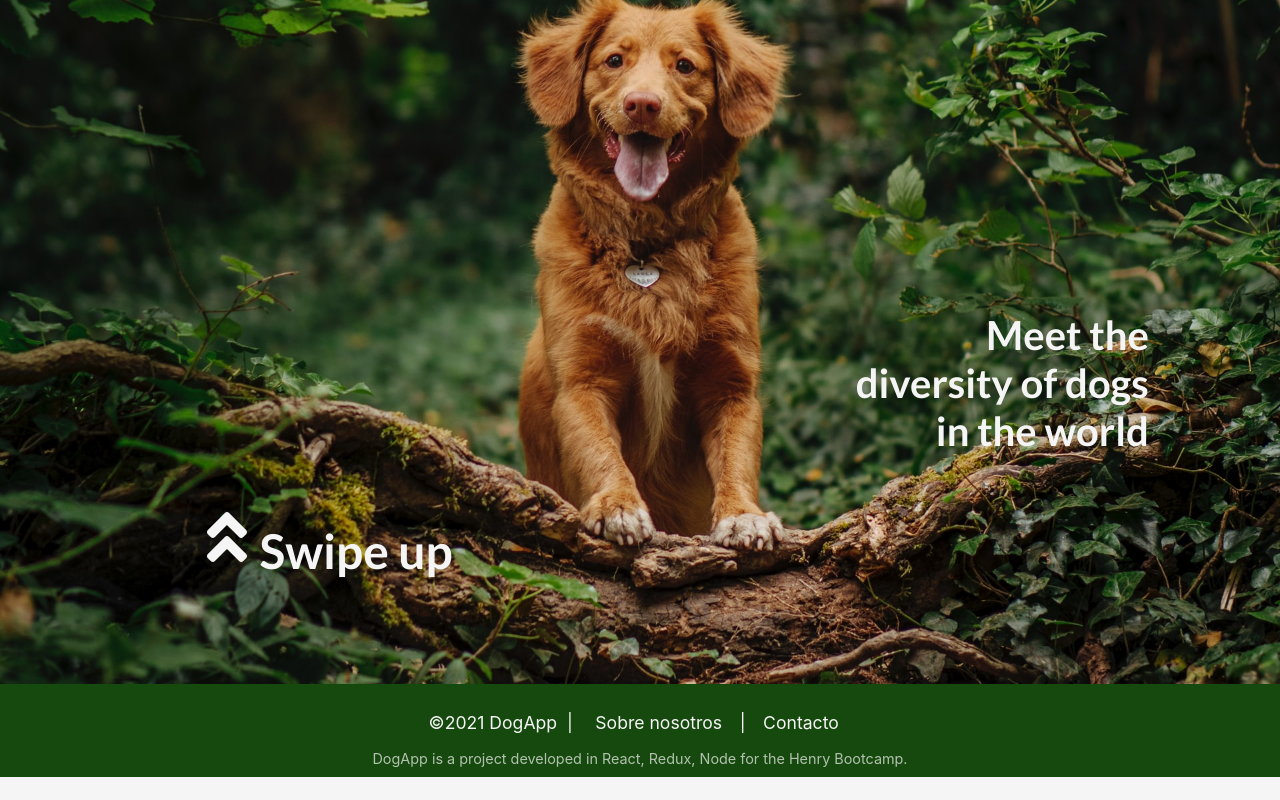
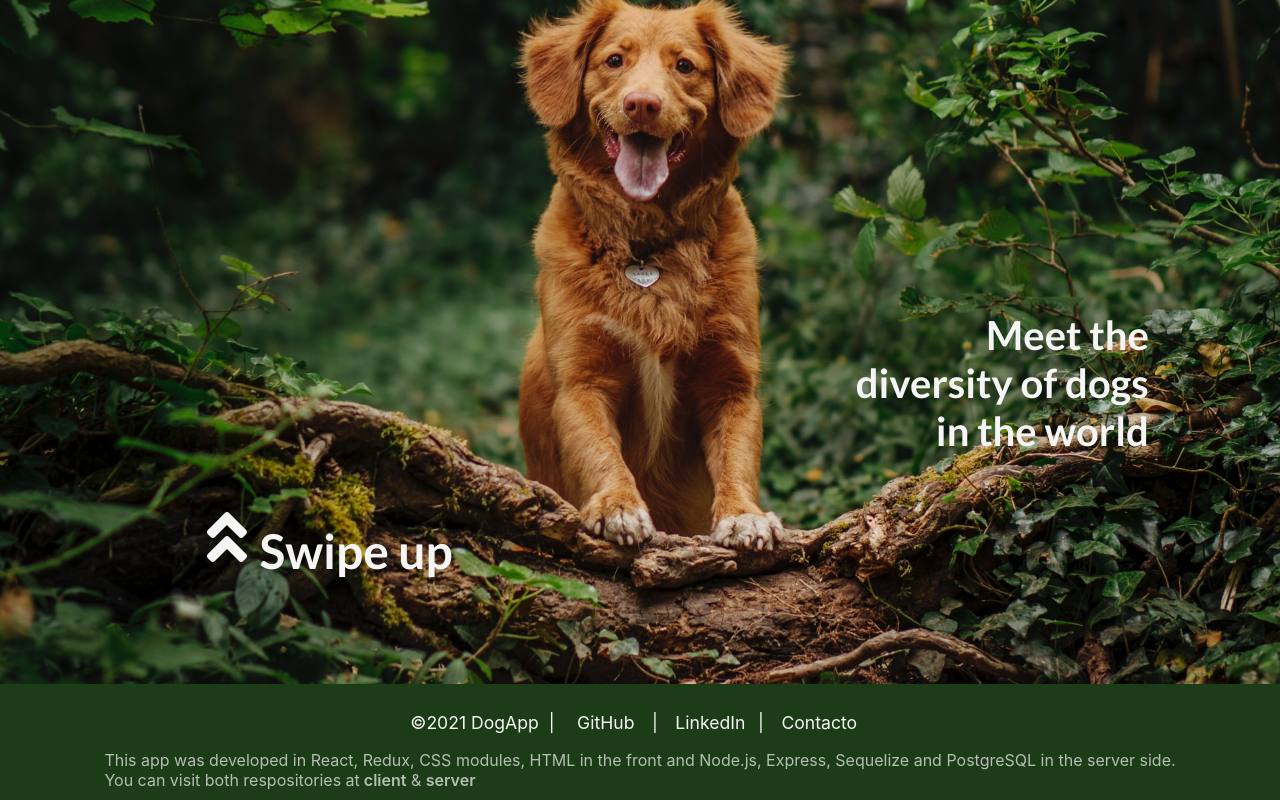
Before and after one commit to maguilococo/DogApp_client, a React (Create React App) app: page / in a window 1280 px wide. Shown: the part 310-1110 px from the top of the page. Before the commit the page ends 1087 px from the top, so only its background shows below. Built offline with nearby package versions, Linux system fonts and the light colour scheme; no server answers.

Commit message:
fixes styles

```diff
--- a/src/components/Cards/index.js
+++ b/src/components/Cards/index.js
@@ -4,14 +4,19 @@ import { getAllBreeds } from '../../actions/index';
 import DogCard from '../DogCard';
 import Pagination from '../Pagination';
 import s from './index.module.css';
+import load from '../../img/loading.svg'
 
 function Cards({ breeds, filters, filter_temp, getAllBreeds }) {
 
+  const [loading, setLoading] = useState(true);
 
   useEffect(() => {
     // If not breeds fill the global state
-    display().length < 1 && getAllBreeds();
+    if (display().length < 1) {
+      getAllBreeds();
+    }
   },[]) // eslint-disable-line
+
 
   /* This function will let us know which array to display
     --> breeds redux state / ---> new array filtered */
@@ -84,12 +89,17 @@ function Cards({ breeds, filters, filter_temp, getAllBreeds }) {
   // Function to move page
   const paginate = (pageNumber) => setCurrentPage(pageNumber);
 
+  useEffect(() => {
+    currentDogs.length > 1 && setLoading(false);
+  },[currentDogs])
+
   // In cards component we display all dog cards passing the necessary information
   // Also, we render the pagination, sending by params the data to change page and display numbers
   return (
       <div className={s.main}>
         <div className={s.gallery}>
-          {display().length < 1? <h2>No breed matches the search</h2>: currentDogs.map(e => (
+          {loading ? <img src={load} alt='spinner' /> :
+           currentDogs.map(e => (
               <DogCard
                 id = {e.id}
                 name = {e.name}
@@ -100,6 +110,7 @@ function Cards({ breeds, filters, filter_temp, getAllBreeds }) {
               />
             ))
         }
+        {(display().length < 1 && !loading) &&  <h2>No breed matches the search</h2>}
         </div>
         <Pagination
           dogsPerPage = {dogsPerPage}
--- a/src/components/Filters/index.js
+++ b/src/components/Filters/index.js
@@ -4,8 +4,9 @@ import { filterApi, filterByTemp } from '../../actions/index';
 import TemperamentTags from '../TemperamentTags';
 import SearchBar from '../SearchBar';
 import s from './index.module.css';
+const classNames = require("classnames");
 
-function Filters({ tags_temps, filterApi, filterByTemp }) {
+function Filters({ tags_temps, filterApi, filterByTemp, filters }) {
 
   // Local state to display the temperament bar or hide it
   const [tempBar, setTempBar] = React.useState(false);
@@ -21,21 +22,21 @@ function Filters({ tags_temps, filterApi, filterByTemp }) {
           <div className={s.wrapper}>
             <div className = {s.filtersNav}>
               <div className={s.items} >
-                <span className={s.item} onClick={() =>{
+                <span className={filters === 'all' ? classNames(s.item, s.active) : s.item} onClick={() =>{
                   filterApi('all');
                   setTempBar(false);
                   }}>All</span>
 
-                <span className={s.item} onClick={(e) =>{
+                <span className={filters === 'api' ? classNames(s.item, s.active) : s.item} onClick={(e) =>{
                   filterApi('api');
                   setTempBar(false);
                   }}>Classics</span>
 
-                <span className={s.item} onClick={() => {
+                <span className={filters === 'db' ? classNames(s.item, s.active) : s.item} onClick={() => {
                   filterApi('db');
                   setTempBar(false);
                 }}>New</span>
-                <span className={s.item} onClick={()=>setTempBar(true)}>
+                <span className={tags_temps.length > 0 ? classNames(s.item, s.active) : s.item} onClick={()=>setTempBar(true)}>
                   Temperaments</span>
               </div>
             </div>
@@ -54,7 +55,8 @@ function Filters({ tags_temps, filterApi, filterByTemp }) {
   };
 
   const mapStateToProps = (state) => ({
-    tags_temps: state.tags_temps
+    tags_temps: state.tags_temps,
+    filters: state.filters
   });
 
   function mapDispatchToProps(dispatch) {
--- a/src/components/Filters/index.module.css
+++ b/src/components/Filters/index.module.css
@@ -62,6 +62,11 @@
     color: whitesmoke;
 }
 
+.active{
+    background: #1C3C17;
+    color: whitesmoke !important;
+}
+
 
 @media only screen and (max-width: 768px) {
 
--- a/src/components/Footer/Footer.jsx
+++ b/src/components/Footer/Footer.jsx
@@ -6,10 +6,18 @@ function Footer() {
     <div className={style.main}>
       <div className={style.ctn}>
         <div className={style.title}>
-            &copy;{new Date().getFullYear()} DogApp &nbsp;|&nbsp;<a href='/' className={style.link}>&nbsp;Sobre nosotros&nbsp;</a> | <a className={style.link} href="mailto:magdalenalococo@gmail.com">&nbsp;Contacto</a>
+            &copy;{new Date().getFullYear()} DogApp &nbsp;|&nbsp;<a href='https://github.com/maguilococo' className={style.link}>&nbsp;GitHub&nbsp;</a> | <a className={style.link} href="https://www.linkedin.com/in/magdalenalococo/">&nbsp;LinkedIn</a>
+            | <a className={style.link} href="mailto:magdalenalococo@gmail.com">&nbsp;Contacto</a>
         </div>
         <div className={style.disclaimer}>
-              DogApp is a project developed in React, Redux, Node for the Henry Bootcamp.
+          <p>
+            This app was developed in React, Redux, CSS modules, HTML in the front and Node.js, Express, Sequelize and PostgreSQL in the server side.
+          </p>
+          <p>You can visit both respositories at
+            <a href="https://github.com/maguilococo/DogApp_client"> client</a>
+            {' & '}
+            <a href="https://github.com/maguilococo/DogApp-api">server</a>
+          </p>
         </div>
       </div>
     </div>
--- a/src/components/Footer/Footer.module.css
+++ b/src/components/Footer/Footer.module.css
@@ -8,7 +8,7 @@
     padding: 10px;
     bottom: 0;
     width: 100%;
-    background-color: #16490D;
+    background-color: #1C3C17;
 }
 
 .ctn {
@@ -38,8 +38,15 @@
 
 .disclaimer{
     display: flex;
+    flex-direction: column;
     color: rgb(245, 245, 245, .7);
-    font-size: 0.9em;
+    font-size: 1em;
+}
+
+.disclaimer a {
+    text-decoration: none;
+    color: rgb(245, 245, 245, .7);
+    font-weight: 600;
 }
 
 @media only screen and (max-width: 768px) {
--- a/src/reducers/index.js
+++ b/src/reducers/index.js
@@ -8,7 +8,7 @@ const initialState = {
     temperaments: [],   // temperaments
     breed_detail: {},   // details from the breed by the id
     filter_temp: [],    // filter by temperaments tags
-    filters: '',        // filter by dogs from --> api / db / both
+    filters: 'all',        // filter by dogs from --> api / db / both
     orders: '',         // sort option --> al-asc / al-desc / w-asc / w-desc
     tags_temps: []      // temperament tags
 }
```
Also changed, not shown: src/img/loading.svg (added).
